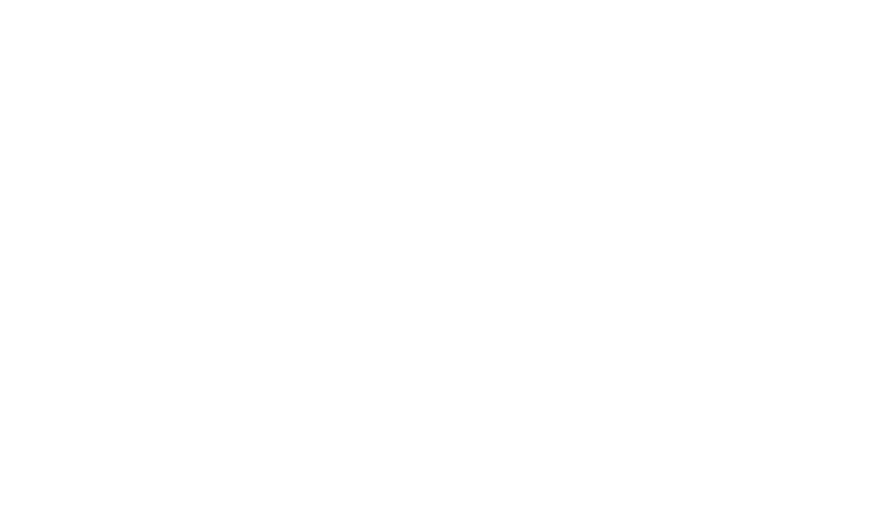
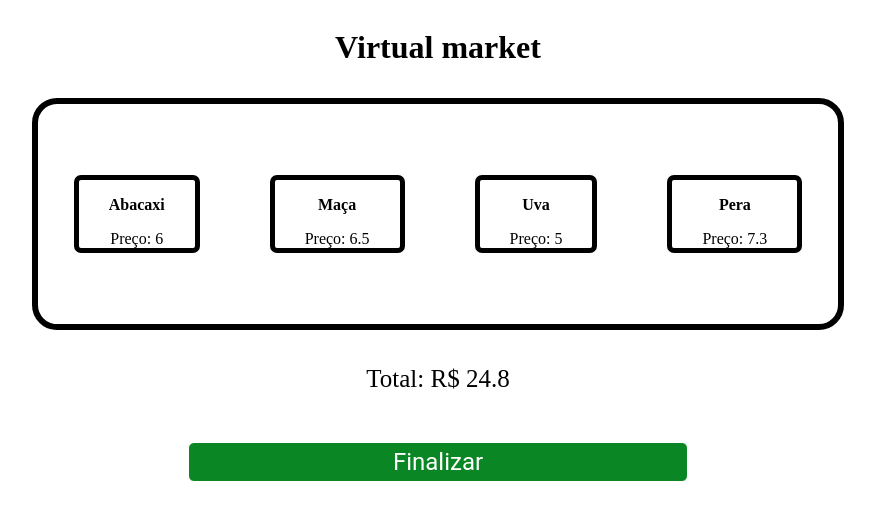
Before and after one commit to Kenzie-Academy-Brasil-Developers/m1-entrega-carrinho-de-compras-Cielzx, a plain HTML site: page index.html in a window 1280 px wide. Shown: the whole page, without its empty margins (202-1077 px from the left). Drawn offline with Linux system fonts and the light colour scheme.

Commit message:
Entrega Pronta

```diff
--- a/index.css
+++ b/index.css
@@ -0,0 +1,72 @@
+@import url('https://fonts.googleapis.com/css2?family=Montserrat:ital,wght@0,400;0,500;0,600;1,400;1,500&display=swap');
+
+*{
+    box-sizing: border-box;
+}
+
+.principal{
+    display: flex;
+    align-items: center;
+    flex-direction: column;
+}
+
+.logo{
+    display: flex;
+    justify-content: space-between;
+    color: blue;
+    border-bottom: 1px groove rgb(78, 78, 78);
+    font-family: 'Montserrat', sans-serif;
+}
+
+
+.produtos{
+    list-style: none;
+    display: flex;
+    /* background-color: rgb(180, 34, 34); */
+    flex-direction: row;
+    border: 6px solid black;
+    margin: 10px 0px;
+    padding: 71px 1px;
+    border-radius: 25px;
+}
+
+.list{
+    display: flex;
+    padding: 16px 0px;
+    margin: 0px 35px;
+    flex-direction: column;
+    border: 5px solid black;
+    border-radius: 7px;
+    padding: 0px 30px;
+    align-items: center;
+}
+
+.produtos li div{
+    display: flex;
+    flex-direction: column;
+    align-items: center;
+}
+
+.botaoResultado{
+    border: 1px solid white;
+    color: #FFFFFF;
+    background-color: #0a8624;
+    height: 40px;
+    border-radius: 10px;
+    padding: 4px 18px;
+    margin: 24px;
+    width: 500px;
+    border-radius: 6px;
+    font-family: 'Roboto', sans-serif;
+    font-size: 24px;
+}
+
+
+.texto{
+    font-size: 25px;
+    display: flex;
+    flex-wrap: wrap;
+    flex-direction: column;
+    align-items: center;
+
+}
--- a/index.js
+++ b/index.js
@@ -1,7 +1,95 @@
 const productsCart = [
     {
         id: 1,
-        name: "",
-        price: 0.00
+        name: "Abacaxi",
+        price: 6.00
+    },
+
+    {
+        id: 1,
+        name: "Maça",
+        price: 6.50
+    },
+
+    {
+        id: 1,
+        name: "Uva",
+        price: 5.00
+    },
+
+    {
+        id: 1,
+        name: "Pera",
+        price: 7.30
+    },
+
+
+]
+
+function adicao(produtos){
+    let soma = 0;
+    for(let i=0; i < produtos.length; i++){
+        soma +=  produtos[i]['price']
+
     }
-]
+
+    return soma
+}
+
+
+//Tags Criadas
+let body = document.querySelector('body')
+let main = document.createElement('main')
+let productList = document.createElement('ul')
+let logo = document.createElement('h1')
+let secao = document.createElement('section')
+let buttonEnd = document.createElement('button')
+let texto =document.createElement('p')
+
+//Logo
+main.appendChild(logo)
+logo.innerText = 'Virtual market'
+
+//Parte do Botão
+buttonEnd.classList.add('botaoResultado')
+texto.classList.add(`texto`)
+buttonEnd.innerText ="Finalizar"
+
+
+//Percorrendo a lista de objetos
+for(let i = 0; i < productsCart.length; i++){
+
+   let nome = productsCart[i]['name']
+   let preco = productsCart[i]['price']
+
+
+    //lista
+
+    let productsDetails = document.createElement('li')
+    let fruta =document.createElement('p')
+    let valor =document.createElement('span')
+
+
+    //classes
+    productList.classList.add('produtos')
+    productsDetails.classList.add('list')
+    main.classList.add('principal')
+
+
+    main.append(productList)
+    productList.append(productsDetails)
+    productsDetails.append(fruta,valor)
+
+    fruta.innerHTML = `<strong>${nome}</strong>`
+    valor.innerText = `Preço: ${preco}`
+
+}
+
+//Parte da section
+body.append(main)
+main.append(secao)
+secao.append(texto,buttonEnd)
+texto.innerText = `Total: R$ ${adicao(productsCart)}`
+
+
+//Foi mal o css todo zoado, ja vim conseguir resolver tarde e não consegui mexer nele direito, espero que esteja tudo certo ksks
```
Also changed, not shown: index.html (+2 -0 lines), img/ABACAXI.jpg (added), img/Carrinhos compras.jpg (added), img/LARANJA.png (added), img/MAÇA.png (added), img/MELANCIA.png (added), img/MORANGO.png (added).
